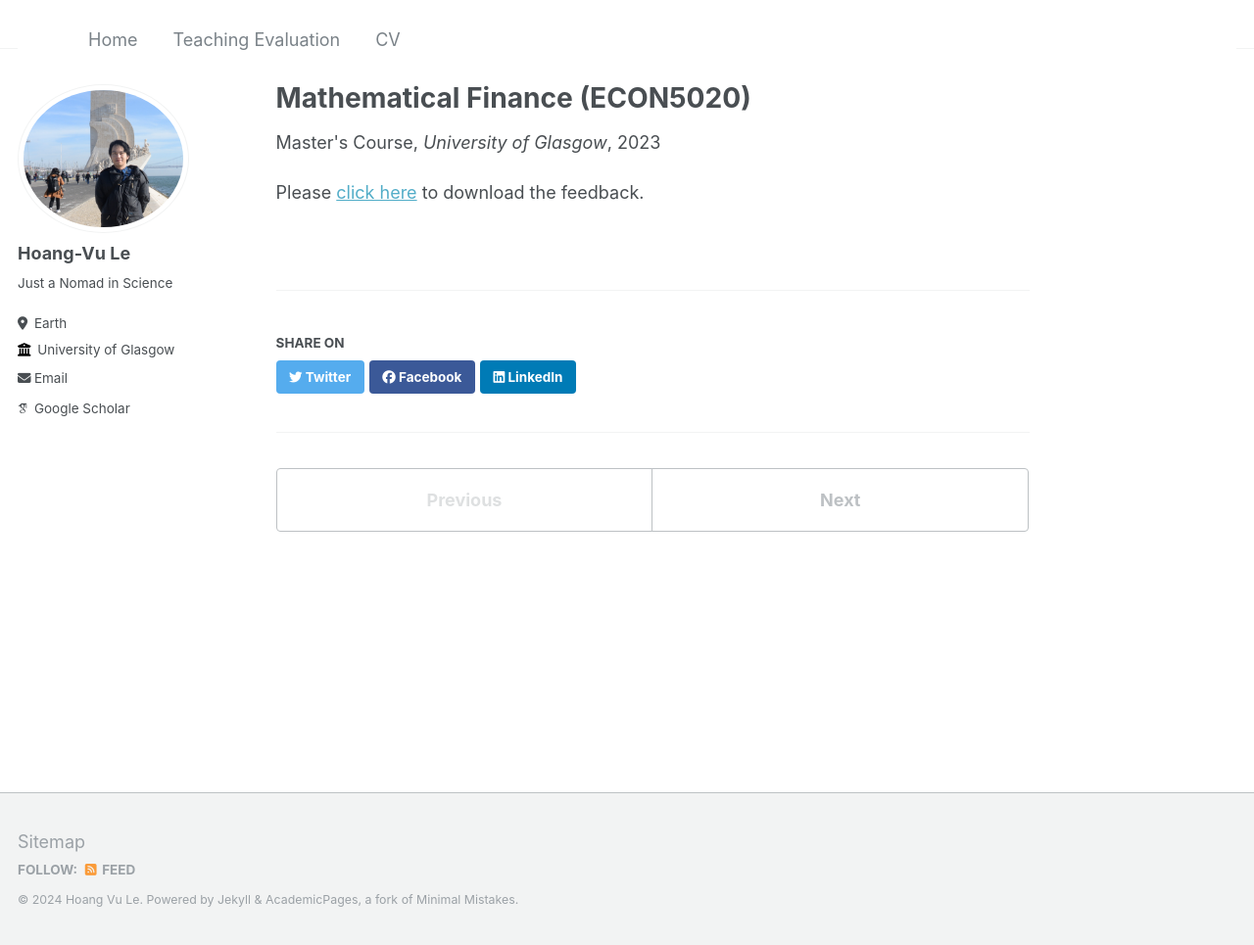
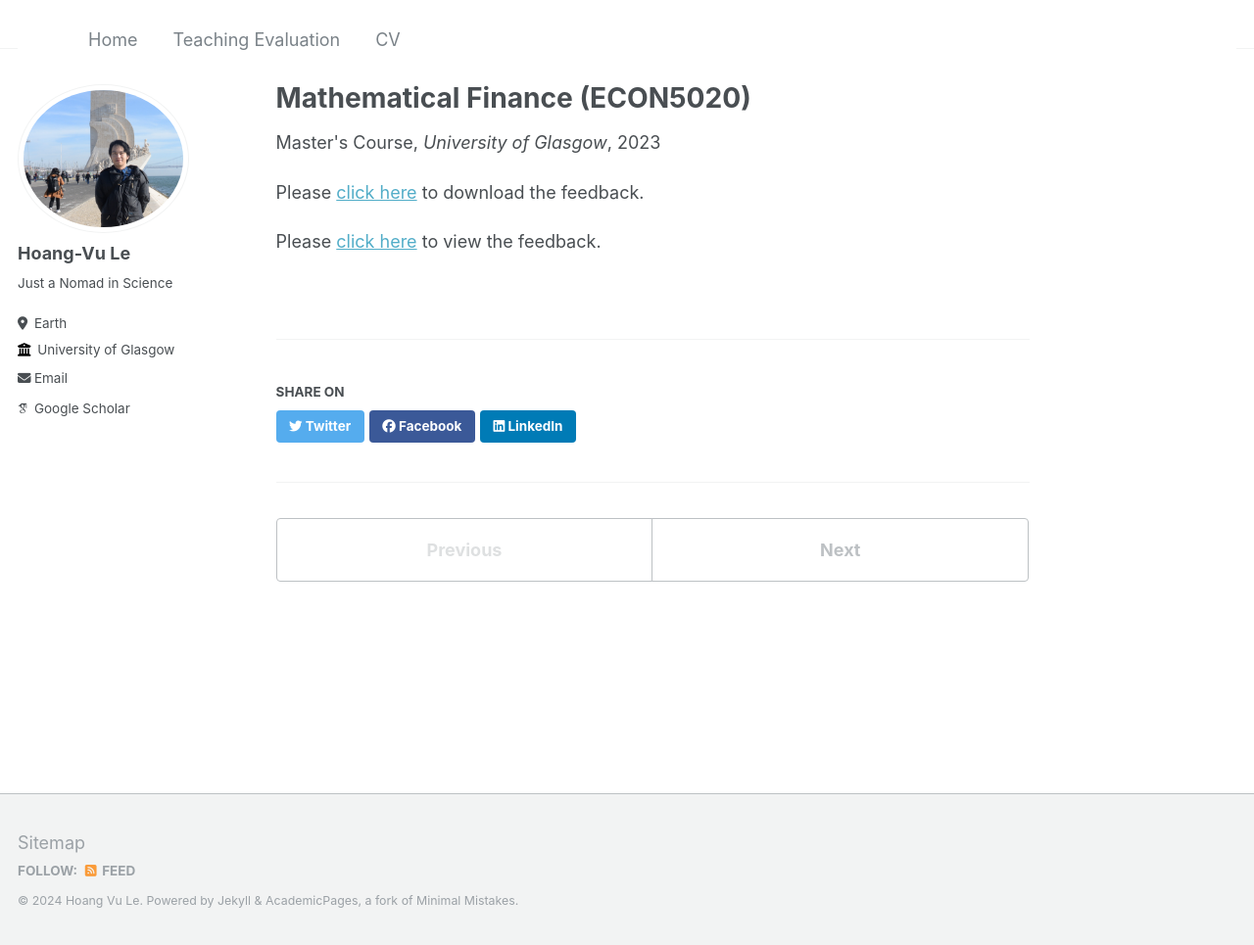
Before and after one commit to hvule/hvule.github.io, a Jekyll site: the page built from _teaching/2014-spring-teaching-1.md, in a window 1280 px wide and 965 px high. Shown: the whole window at 98% size. Built offline with Jekyll 4.4.1, drawn with Linux system fonts in a browser that asks for light colours; some web fonts are replaced.

Commit message:
Update 2014-spring-teaching-1.md

```diff
--- a/_teaching/2014-spring-teaching-1.md
+++ b/_teaching/2014-spring-teaching-1.md
@@ -8,3 +8,5 @@ date: 2023-10-01
 ---
 
 Please [click here](/files/ECON5020.pdf) to download the feedback.
+
+Please [click here](pdf_viewer_5020.html) to view the feedback.
```
